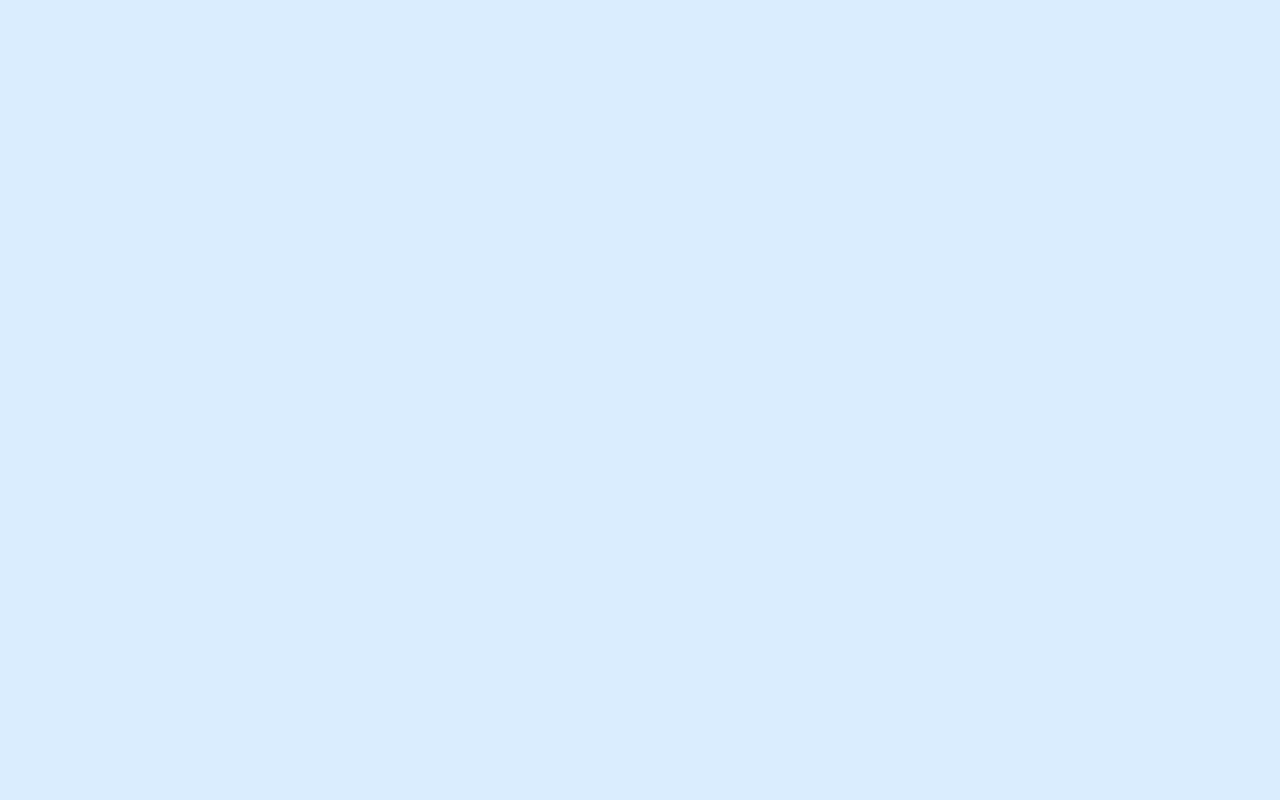
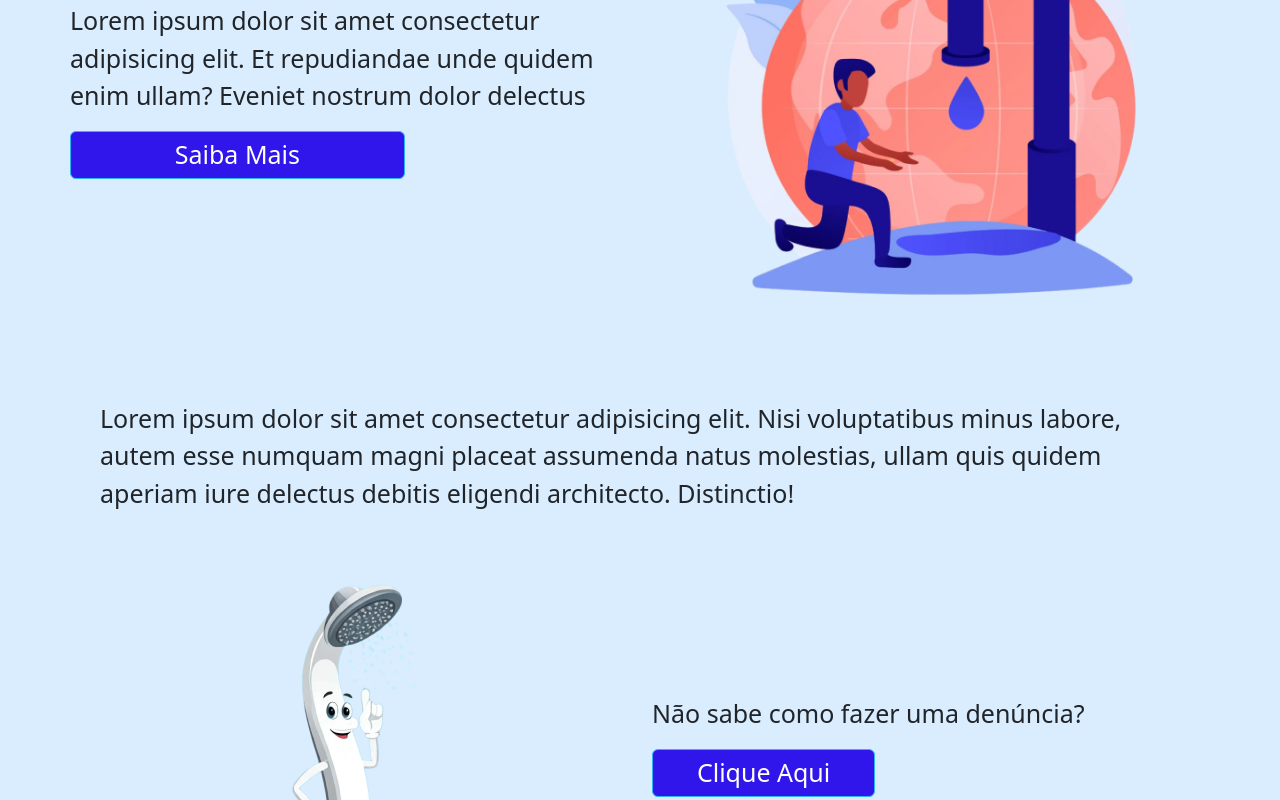
Before and after one commit to RafaelTabolka/fatec_sos_urbano_frontend, an Angular app: page /home in a window 1280 px wide. Shown: the part 300-1100 px from the top of the page. Before the commit the page ends 800 px from the top, so only its background shows below. Built offline with nearby package versions, Linux system fonts and the light colour scheme.

Commit message:
Criado tela homePage responsiva

```diff
--- a/src/app/components/navbar/navbar.component.ts
+++ b/src/app/components/navbar/navbar.component.ts
@@ -10,6 +10,6 @@ import { RouterLink, RouterLinkActive } from '@angular/router';
   styleUrl: './navbar.component.css'
 })
 export class NavbarComponent {
-  haveLogin:boolean = false;
-  haveNotLogin:boolean = true;
+  haveLogin:boolean = true;
+  haveNotLogin:boolean = false;
 }
--- a/src/app/pages/home/home.component.css
+++ b/src/app/pages/home/home.component.css
@@ -0,0 +1,81 @@
+.text-near-image,
+.btn,
+.text-main-below-image {
+    font-size: 18px;
+}
+
+.btn-primary {
+    background-color: #3016EB;
+    border: 1px solid #2DB4F4;
+    width: 100%;
+    height: 48px;
+    display: flex;
+    justify-content: center;
+    align-items: center;
+}
+
+.btn-primary:hover {
+    background-color: #2411cf;
+    transition: 0.3s;
+}
+
+.btn-near-mascot {
+    font-size: 15px;
+}
+
+@media(min-width: 400px) {
+    .text-near-image,
+    .text-main-below-image {
+        font-size: 20px;
+    }
+
+    .btn-primary {
+        width: 60%;
+    }
+
+}
+
+@media(min-width: 576px) {
+    .container {
+        padding: 0px;
+    }
+
+    .btn-primary {
+        width: 80%;
+    }
+
+    .text-main-below-image {
+        padding: 30px;
+    }
+
+    .btn-near-mascot {
+        font-size: 20px;
+    }
+
+}
+
+@media(min-width: 768px) {
+    .btn-near-mascot {
+        width: 60%;
+    }
+}
+
+@media(min-width: 992px) {
+    .text-near-image,
+    .btn,
+    .text-main-below-image {
+        font-size: 25px;
+    }
+
+}
+
+@media(min-width: 1200px) {
+    .btn-primary {
+        width: 60%;
+    }
+
+    .btn-near-mascot {
+        width: 40%;
+    }
+
+}
--- a/src/app/pages/home/home.component.html
+++ b/src/app/pages/home/home.component.html
@@ -1 +1,31 @@
-<p>home works!</p>
+<div class="container">
+    <div class="row mt-3">
+        <div class="col-12 col-sm-6 text-near-image d-flex flex-column justify-content-center align-items-start">
+            <p>
+                Lorem ipsum dolor sit amet consectetur adipisicing elit. Et repudiandae unde quidem enim ullam? Eveniet nostrum dolor delectus
+            </p>
+            <button class="btn btn-primary">Saiba Mais</button>
+        </div>
+        <div class="col-12 col-sm-6 img-near-text d-flex justify-content-center align-items-center">
+            <img src="assets/Img Desperdício.png" alt="desenho de homem ajoelhado de frente a uma torneira grande caindo uma gota" class="img-fluid">
+        </div>
+    </div>
+
+    <div class="row text-main-below-image">
+        <div class="col-12 text">
+            Lorem ipsum dolor sit amet consectetur adipisicing elit. Nisi voluptatibus minus labore, autem esse numquam magni placeat assumenda natus molestias, ullam quis quidem aperiam iure delectus debitis eligendi architecto. Distinctio!
+        </div>
+    </div>
+
+    <div class="row mt-4 mb-4">
+        <div class="col-6 d-flex justify-content-center align-items-center">
+            <img src="../../../assets/Mascote Inclinado com Uma Mão e Um Dedo Erguido.png" alt="" class="img-fluid">
+        </div>
+        <div class="col-6 text-near-image d-flex flex-column justify-content-center align-items-start">
+            <p>
+                Não sabe como fazer uma denúncia?
+            </p>
+            <button class="btn btn-primary btn-near-mascot">Clique Aqui</button>
+        </div>
+    </div>
+</div>
```
